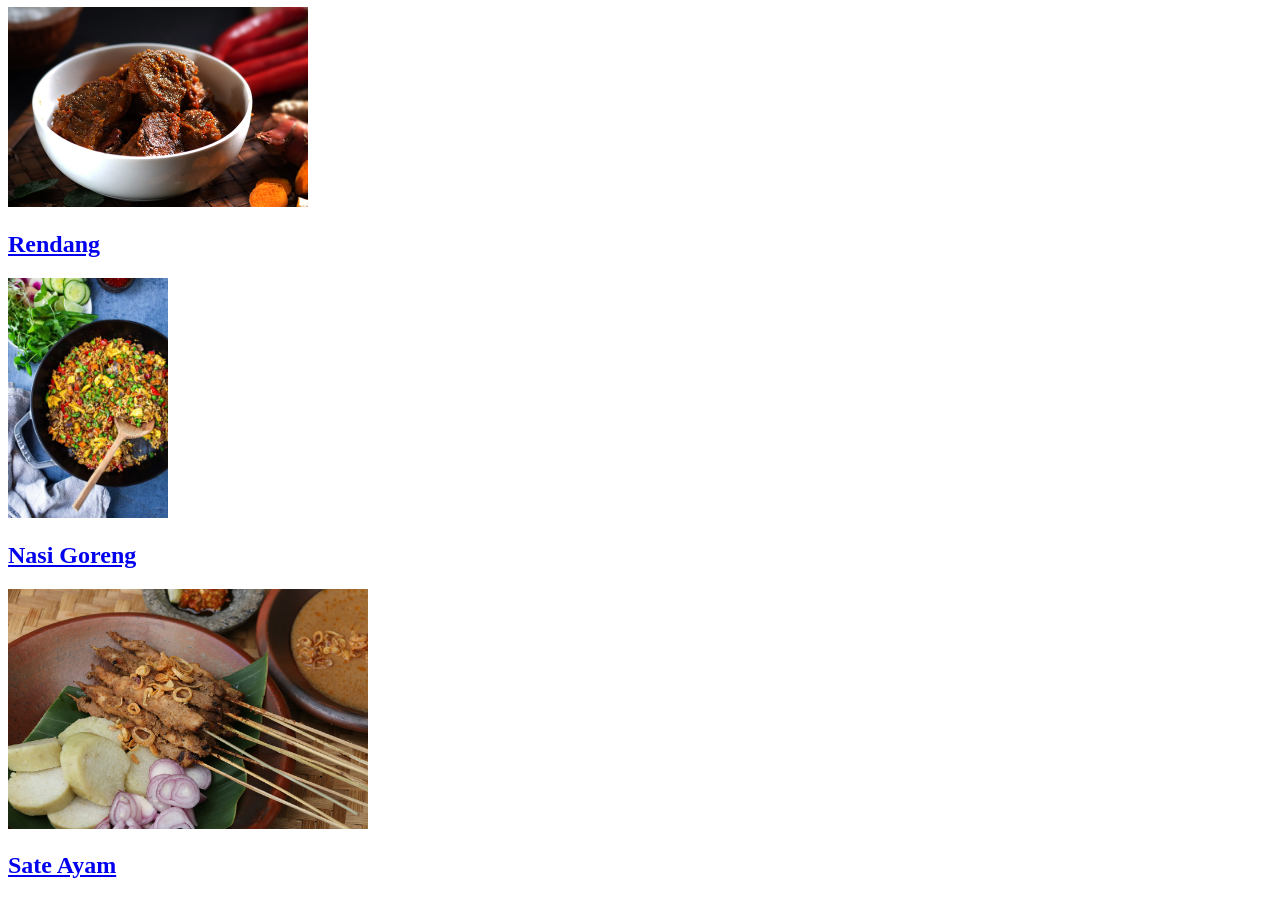
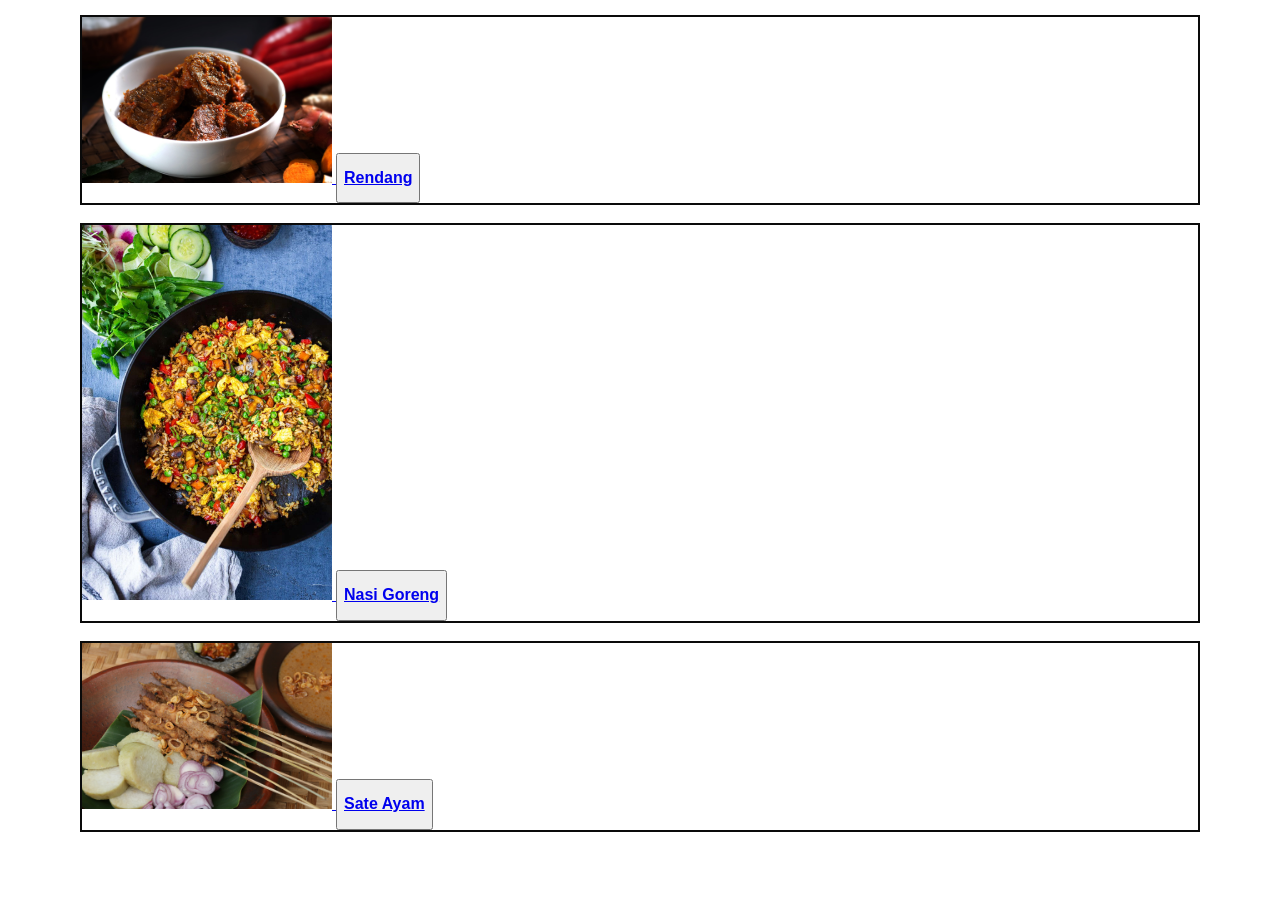
Before and after one commit to agmalism/odin-recipes, a plain HTML site: page index.html in a window 1280 px wide. Shown: the part 73-972 px from the top of the page. After the commit the page ends 930 px from the top, so only its background shows below. Drawn offline with Linux system fonts and the light colour scheme.

Commit message:
Add style and modify index.html

```diff
--- a/index.html
+++ b/index.html
@@ -4,26 +4,33 @@
         <meta charset="UTF-8">
         <meta name="viewport" content="width=device-width, initial-scale=1.0">
         <title> Recipes</title>
+        <link rel="stylesheet" href="style.css">
     </head>
 
     <body>
+
         <h1>Odin Recipes</h1>
-        <a href="recipes/rendang.html"><img src="./img/rendang.jpg" alt="Rendang food" height="200">
-        <div>
-            <a href="recipes/rendang.html"><h2>Rendang</h2></a>
+
+        <div class="container">
+            <div class="card">
+                <a href="recipes/rendang.html"><img src="./img/rendang.jpg" alt="Rendang food">
+                <button><a href="recipes/rendang.html"><h2>Rendang</h2></a></button>
+            </div>
         </div>
 
-        <a href="recipes/fried-rice.html"><img src="./img/nasi-goreng.jpg" alt="Nasi Goreng" height="240">
-            <div>
-                <a href="recipes/fried-rice.html"><h2>Nasi Goreng</h2></a>
+        <div class="container">
+            <div class="card">
+                <a href="recipes/fried-rice.html"><img src="./img/nasi-goreng.jpg" alt="Nasi Goreng">
+                <button><a href="recipes/fried-rice.html"><h2>Nasi Goreng</h2></a></button>
             </div>
-
         </div>
 
-        <a href="recipes/sate-ayam.html"><img src="./img/sate-ayam.jpg" alt="Sate Ayam" height="240">
-            <div>
-                <a href="recipes/sate-ayam.html"><h2>Sate Ayam</h2></a>
+        <div class="container">
+            <div class="card">
+                <a href="recipes/sate-ayam.html"><img src="./img/sate-ayam.jpg" alt="Sate Ayam">
+                <button><a href="recipes/sate-ayam.html"><h2>Sate Ayam</h2></a></button>
             </div>
+        </div>
     </body>
 
 </html>
--- /dev/null
+++ b/style.css
@@ -0,0 +1,30 @@
+body {
+    margin: auto 80px;
+    max-width: 1200px;
+    color: #0a0a0a;
+
+}
+
+.container {
+    display: inline;
+    padding: 8px;
+}
+
+.card {
+    border: solid #0a0a0a 2px;
+    margin: 0 auto;
+}
+
+h1 {
+    text-align: center;
+    font-size: 28px;
+}
+
+h2 {
+    font-size: 16px;
+}
+
+img {
+    height: 50%;
+    width: 250px;
+}
```
